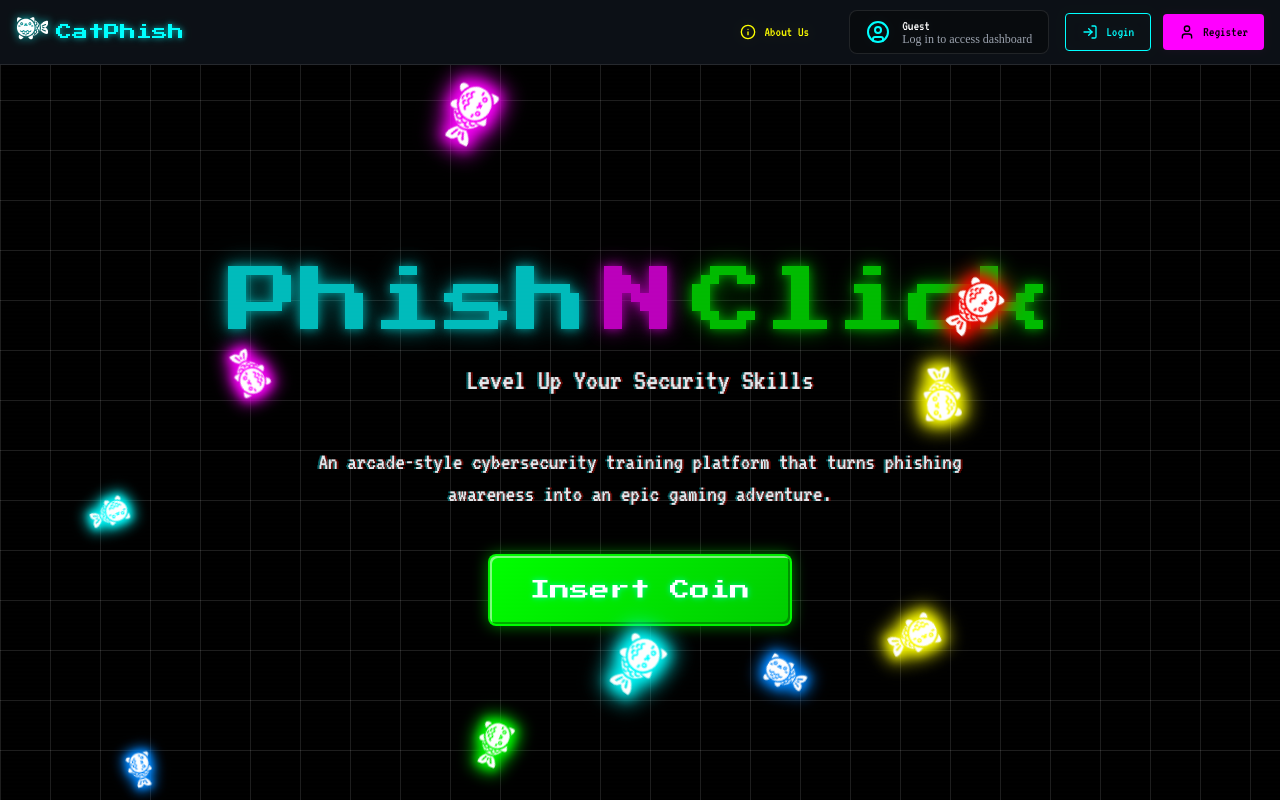
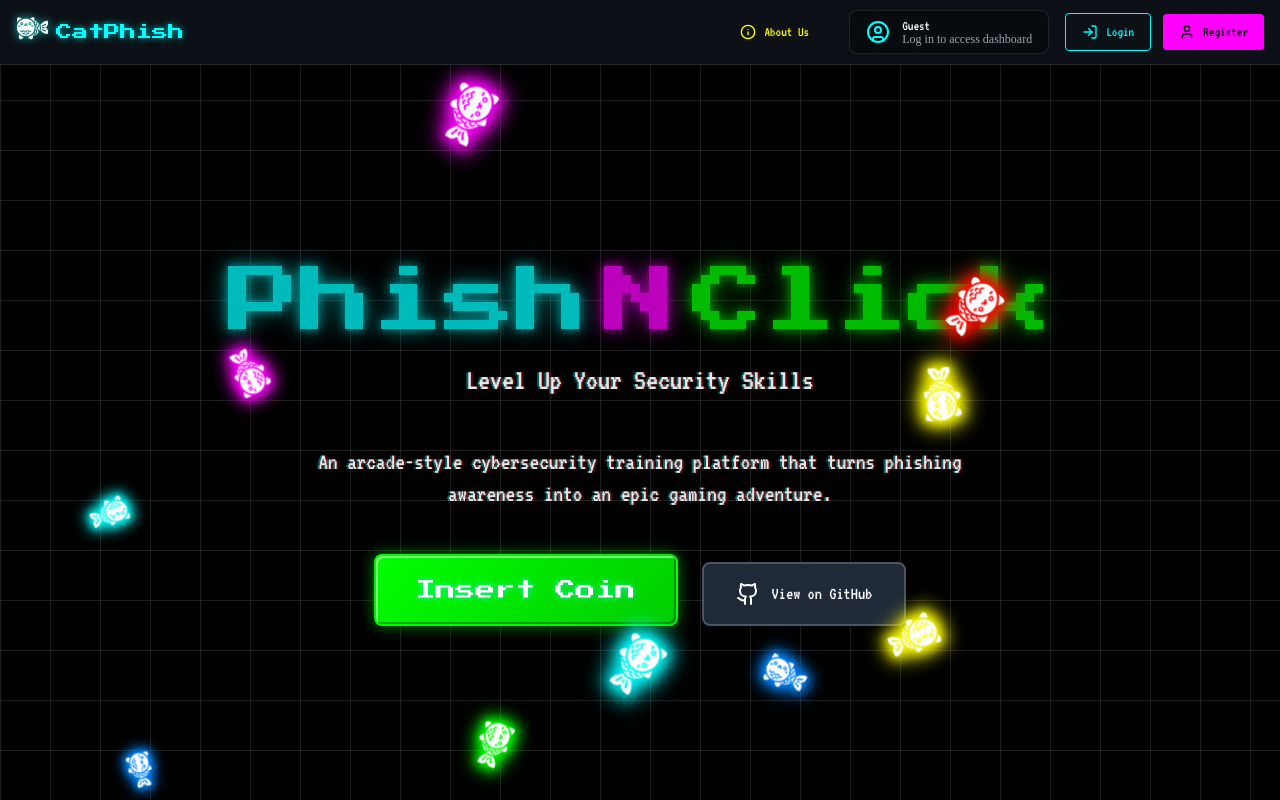
Before and after one commit to nguye340/PhishNClick, a Next.js app in the folder frontend/: page / in a window 1280 px wide. Shown: the top 800 px of the page. Built offline with nearby package versions, Linux system fonts and the light colour scheme; no server answers.

Commit message:
fix axios CVE and improve UI styling

```diff
--- a/frontend/src/app/auth/login/page.tsx
+++ b/frontend/src/app/auth/login/page.tsx
@@ -184,7 +184,7 @@ export default function LoginPage() {
           <button
             type="submit"
             disabled={loading}
-            className="w-full rounded-lg bg-arcade-cyan text-black font-arcade py-4 text-lg tracking-wider transition-all transform hover:-translate-y-1 hover:shadow-lg hover:shadow-arcade-cyan/50 disabled:opacity-60 disabled:cursor-not-allowed disabled:transform-none active:translate-y-0"
+            className="w-full rounded-lg bg-arcade-cyan text-arcade-magenta font-arcade py-4 text-lg tracking-wider transition-all transform hover:-translate-y-1 hover:bg-arcade-yellow hover:shadow-lg hover:shadow-arcade-yellow/50 disabled:opacity-60 disabled:cursor-not-allowed disabled:transform-none active:translate-y-0"
           >
             {loading ? "Signing in..." : "Start Playing"}
           </button>
--- a/frontend/src/components/landing/hero.tsx
+++ b/frontend/src/components/landing/hero.tsx
@@ -5,6 +5,7 @@ import { motion } from "framer-motion"
 import { useGSAP } from "@gsap/react"
 import gsap from "gsap"
 import { useRouter } from "next/navigation"
+import { Github } from "lucide-react"
 import { FlickeringTitle } from "./flickering-title"
 import { Navbar } from "../layout/navbar"
 
@@ -104,7 +105,7 @@ export function LandingHero() {
                 An arcade-style cybersecurity training platform that turns phishing awareness into an epic gaming adventure.
               </p>
 
-              <div className="hero-content flex flex-col sm:flex-row gap-6 justify-center">
+              <div className="hero-content flex flex-col sm:flex-row gap-6 justify-center items-center">
                 <button
                   onClick={handleInsertCoin}
                   className={`coin-button relative font-arcade text-xl px-10 py-5 bg-arcade-green text-white rounded-lg transition-colors group ${isButtonPressed ? 'active' : ''}`}
@@ -113,6 +114,16 @@ export function LandingHero() {
                   <div className="vhs-noise"></div>
                   <div className="vhs-glitch"></div>
                 </button>
+
+                <a
+                  href="https://github.com/nguye340/PhishNClick"
+                  target="_blank"
+                  rel="noopener noreferrer"
+                  className="inline-flex items-center gap-3 font-terminal text-lg px-8 py-4 bg-gray-800 text-white rounded-lg border-2 border-gray-600 transition-all transform hover:-translate-y-1 hover:shadow-lg hover:shadow-gray-600/30 hover:border-arcade-cyan active:translate-y-0"
+                >
+                  <Github className="w-6 h-6" />
+                  View on GitHub
+                </a>
               </div>
 
               {(showOnline || showPlayers) && (
```
Also changed, not shown: 2 other files (tests, documents, lock files or other folders).
